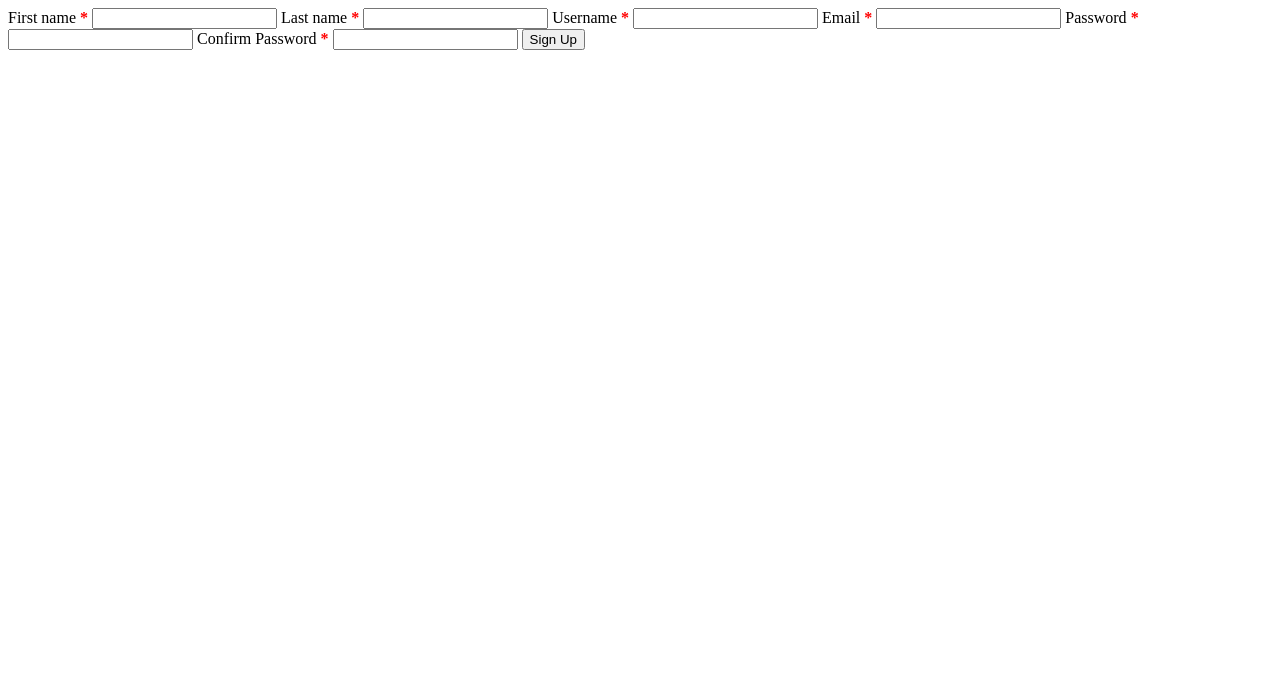
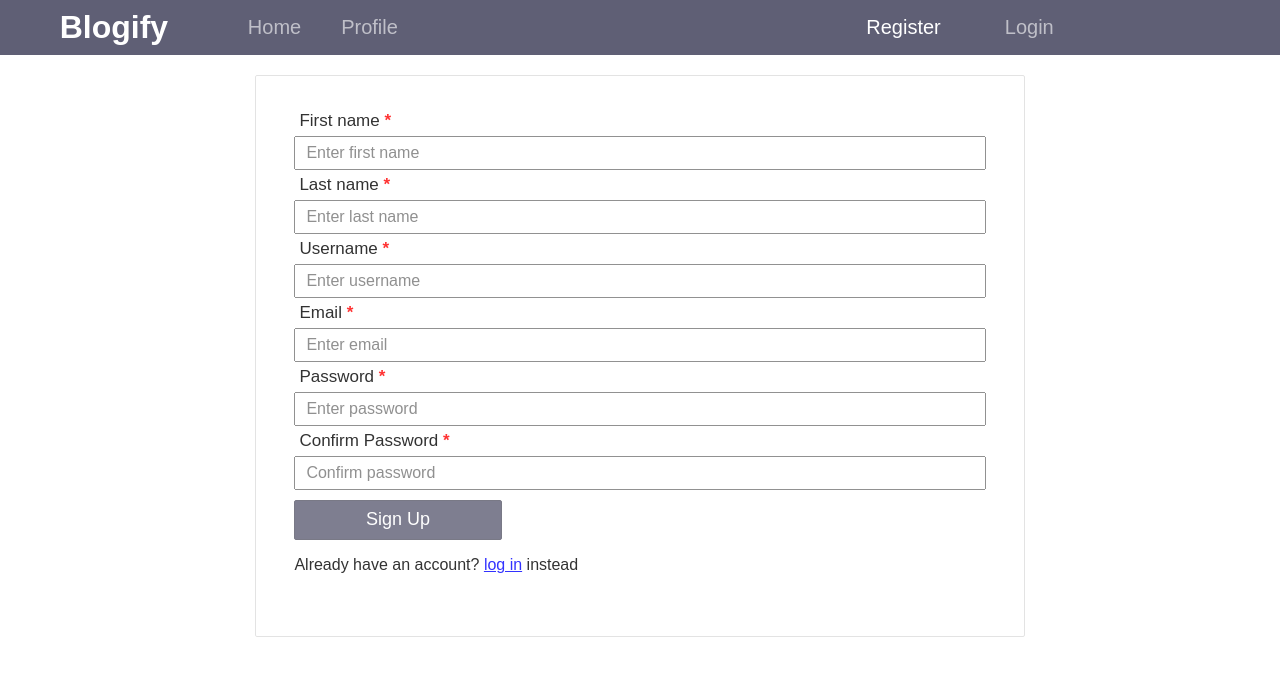
Before and after one commit to Dave-mash/flask-blog-ui, a website: page public/signup.html in a window 1280 px wide. Drawn offline with Linux system fonts and the light colour scheme.

Commit message:
completed styling

```diff
--- /dev/null
+++ b/public/css/comments.css
@@ -0,0 +1,123 @@
+.container {
+    margin: auto;
+    font-size: 17px;
+    opacity: .9;
+}
+
+.sub_container {
+    margin-top: 20px;
+    width: 70%;
+}
+
+.post_div {
+    margin: auto;
+    width: 90%;
+}
+
+#post_title {
+    text-decoration: underline;
+}
+
+.comments_sec {
+    /* background: blue; */
+    width: 90%;
+    margin: auto;
+}
+
+.img_name {
+    box-sizing: border-box;
+    padding: 10px;
+    /* background: red; */
+    display: flex;
+    flex-direction: column;
+    padding-right: 15px;
+}
+
+#edit_post button {
+    width: 80px;
+    height: 40px;
+    font-size: 16px;
+}
+
+#update_button {
+    background: #fff;
+    border: 1px solid dodgerblue;
+    border-radius: 2px;
+    color: dodgerblue;
+}
+
+#update_button:hover {
+    background: dodgerblue;
+    color: #fff;
+}
+
+#delete_button {
+    background: rgb(209, 3, 3);
+    border: 1px solid red;
+    border-radius: 2px;
+    color: #fff;
+}
+
+#delete_button:hover {
+    background: red;
+}
+
+.comment_item {
+    display: flex;
+    margin-bottom: 20px;
+}
+
+.comment_details {
+    box-sizing: border-box;
+    background: rgb(238, 237, 237);
+    border-radius: 2px;
+    padding: 10px;
+}
+
+.comment_details p {
+    margin: 0;
+}
+
+#comment_form {
+    margin-top: 30px;
+}
+
+#del {
+    background: rgb(209, 3, 3);
+    color: #fff;
+    width: 70px;
+    height: 30px;
+    font-size: 16px;
+    border: 1px solid red;
+    border-radius: 2px;
+    margin-top: 10px;
+}
+
+#del:hover {
+    background: red;
+}
+
+#comment_form textarea {
+    width: 40%;
+    height: 80px;
+    font-size: 16px;
+    border-radius: 4px;
+}
+
+#comment_form button {
+    background: #5F5F75;
+    width: 20%;
+    height: 30px;
+    border: 1px solid rgb(84, 84, 121);
+    border-radius: 2px;
+    color: #fff;
+}
+
+#user_pic {
+    width: 50px;
+    height: 50px;
+}
+
+.comments_div h3 {
+    text-decoration: underline;
+}
--- a/public/css/index.css
+++ b/public/css/index.css
@@ -34,13 +34,13 @@ a {
     opacity: .6;
 }
 
+.inactive:hover {
+    opacity: 1;
+}
+
 #h2:hover, #home_id:hover, #profile:hover {
     opacity: 1;
 }
-
-/* #register_state {
-    color: #fff;
-} */
 
 .nav_bar_section {
     display: flex;
@@ -51,12 +51,7 @@ a {
 
 .nav_bar_section h2 {
     margin: 0 5%;
-    opacity: .9;
     font-size: 20px;
-}
-
-.nav_bar_section h2:hover {
-    opacity: 1;
 }
 
 a, #topic_id, .post_title, button {
--- /dev/null
+++ b/public/css/login.css
@@ -0,0 +1,52 @@
+p a {
+    color: blue;
+    text-decoration: underline;
+}
+
+label b {
+    color: red;
+}
+
+.container {
+    height: 90vh;
+    opacity: .8;
+}
+
+.login_form {
+    width: 40%;
+    height: 50%;
+    margin-top: 5%;
+    border: 1px solid #ddd;
+    border-radius: 2px;
+}
+
+form {
+    margin: auto;
+    display: flex;
+    flex-direction: column;
+    width: 90%;
+    justify-content: space-around;
+    margin-top: 5%;
+}
+
+form input {
+    font-size: 16px;
+    height: 40px;
+    padding: 0 10px;
+}
+
+form label {
+    font-size: 17px;
+    padding: 5px;
+}
+
+form button {
+    width: 30%;
+    margin-top: 10px;
+    height: 40px;
+    border-radius: 2px;
+    background: #5F5F75;
+    color: #fff;
+    border: 1px solid rgb(88, 88, 105);
+    font-size: 18px;
+}
--- a/public/css/profile.css
+++ b/public/css/profile.css
@@ -32,4 +32,22 @@
     padding: 10px;
     width: 40%;
     text-align: center;
+    opacity: .8;
 }
+
+#edit_account {
+    display: block;
+    text-decoration: underline;
+}
+
+form {
+    margin-bottom: 10px;
+}
+
+form button {
+    color: #fff;
+}
+
+form input {
+    margin: 5px 0;
+}
--- /dev/null
+++ b/public/css/signup.css
@@ -0,0 +1,52 @@
+p a {
+    color: blue;
+    text-decoration: underline;
+}
+
+.container {
+    opacity: .8;
+    height: 100vh;
+    /* background: red; */
+    margin-top: 20px;
+}
+
+label b {
+    color: red;
+}
+
+.form_container {
+    width: 60%;
+    height: 70%;
+    border: 1px solid #ddd;
+    border-radius: 2px;
+}
+
+form {
+    display: flex;
+    flex-direction: column;
+    width: 90%;
+    margin: auto;
+    margin-top: 30px;
+}
+
+form button {
+    width: 30%;
+    margin-top: 10px;
+    height: 40px;
+    border-radius: 2px;
+    background: #5F5F75;
+    color: #fff;
+    border: 1px solid rgb(88, 88, 105);
+    font-size: 18px;
+}
+
+form label {
+    font-size: 17px;
+    padding: 5px;
+}
+
+form input {
+    height: 30px;
+    font-size: 16px;
+    padding: 0 10px;
+}
--- a/public/signup.html
+++ b/public/signup.html
@@ -4,37 +4,43 @@
     <meta charset="UTF-8">
     <meta name="viewport" content="width=device-width, initial-scale=1.0">
     <meta http-equiv="X-UA-Compatible" content="ie=edge">
-    <style>
-        .highlighter {
-            border: 1.5px solid red;
-        }
-        .no_highlighter {
-            border: none;
-        }
-        b {
-            color: red;
-        }
-    </style>
+    <link rel="stylesheet" href="./css/index.css">
+    <link rel="stylesheet" href="./css/signup.css">
     <title>Flask Blog</title>
 </head>
 <body>
+    <header>
+        <div class="left_nav">
+            <h1>Blogify</h1>
+            <h2 id="home" class="inactive"><a id="home_anchor_tag">Home</a></h2>
+            <h2 id="profile" class="inactive"><a id="profile_anchor_tag">Profile</a></h2>
+        </div>
+        <div class="nav_bar_section">
+            <h2 id="h2" class='active'><a id="register_state" href="signup.html">Register</a></h2>
+            <h2 id="h2" class="inactive"><a id="log_state"></a></h2>
+        </div>
+    </header>
     <div class="container">
+        <div class="form_container">
+            <span id="login_prompt"></span>
             <form id="signup_form">
                 <label for="first_name">First name <b>*</b></label>
-            <input name="first_name" id="first_name" type="text" required>
+                <input placeholder="Enter first name" name="first_name" id="first_name" type="text" required>
                 <label for="last_name">Last name <b>*</b></label>
-            <input name="last_name" id="last_name" type="text" required>
+                <input placeholder="Enter last name" name="last_name" id="last_name" type="text" required>
                 <label for="username">Username <b>*</b></label>
-            <input name="username" id="username" type="text" required>
+                <input placeholder="Enter username" name="username" id="username" type="text" required>
                 <label for="email">Email <b>*</b></label>
-            <input name="email" id="email" type="email" required>
+                <input placeholder="Enter email" name="email" id="email" type="email" required>
                 <label for="password">Password <b>*</b></label>
-            <input name="password" id="password" type="password" required>
+                <input placeholder="Enter password" name="password" id="password" type="password" required>
                 <label for="confirm password">Confirm Password <b>*</b></label>
-            <input name="confirm_password" id="confirm_password" type="password" required>
+                <input placeholder="Confirm password" name="confirm_password" id="confirm_password" type="password" required>
                 <span id="error_span"></span>
                 <button>Sign Up</button>
+                <p id="login_link">Already have an account? <a href="login.html">log in</a> instead</p>
             </form>
+        </div>
     </div>
     <script src="./utils/utils.js"></script>
     <script src="./utils/signup.js"></script>
--- a/public/utils/utils.js
+++ b/public/utils/utils.js
@@ -63,8 +63,36 @@ if (log) {
     });
 }
 
+// profile page
+const profile = document.getElementById('profile_anchor_tag');
+profile.addEventListener('click', () => {
+    let profileParams = new URLSearchParams(window.location.search);
+    let myParams = profileParams.get('username');
+    let span = document.getElementById('login_prompt');
+    if (myParams) {
+        span.innerHTML = '';
+        window.location.href = `${serverUrl}/profile.html?username=${myParams}`;
+    } else {
+        span.textContent = 'Please log in first to access your profile page!';
+        span.style.color = 'red';
+    }
+});
+
+// home page
+const home = document.getElementById('home_anchor_tag');
+home.addEventListener('click', () => {
+    let profileParams = new URLSearchParams(window.location.search);
+    let myParams = profileParams.get('username');
+    let span = document.getElementById('login_prompt');
+    if (myParams) {
+        span.innerHTML = '';
+        window.location.href = `${serverUrl}/index.html?username=${myParams}`;
+    } else {
+        window.location.href = `${serverUrl}/index.html`;
+    }
+});
+
 // login/logout
-
 let a = document.getElementById('log_state');
 a.textContent = window.location.search ? 'Logout' : 'Login';
 a.style.cursor = 'pointer';
```
Also changed, not shown: public/comment.html (+11 -3 lines), public/login.html (+16 -5 lines), public/utils/blog.js (+0 -30 lines), public/utils/comment.js (+16 -11 lines), public/utils/profile.js (+7 -6 lines). Lines whose indentation alone changed are shown as unchanged.
